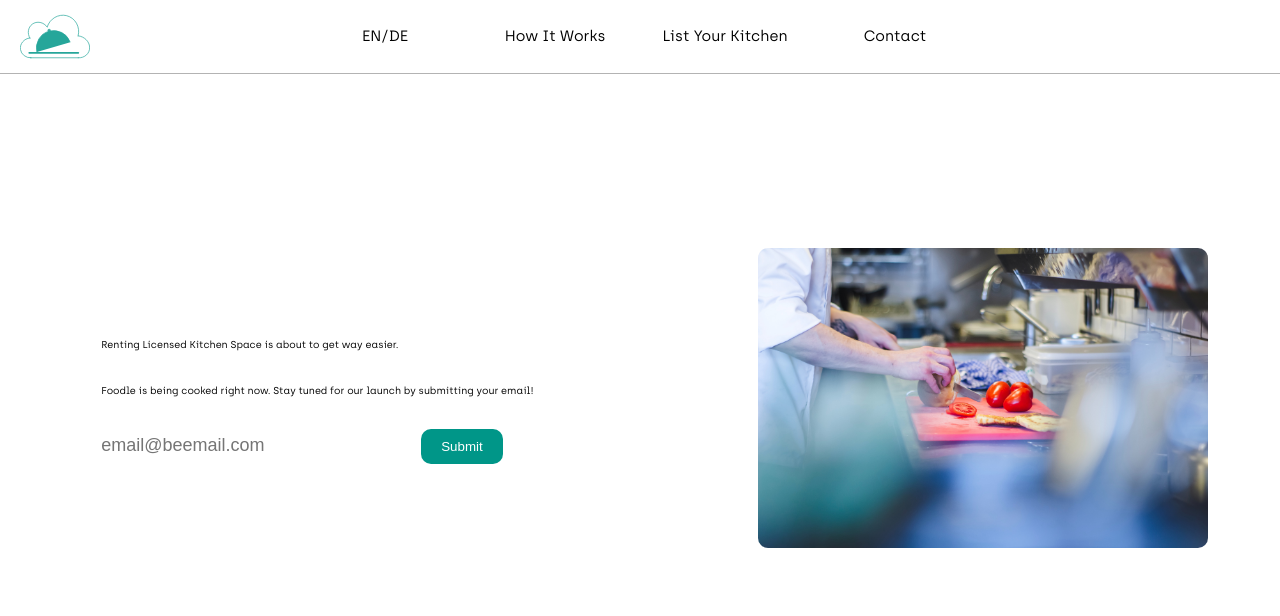
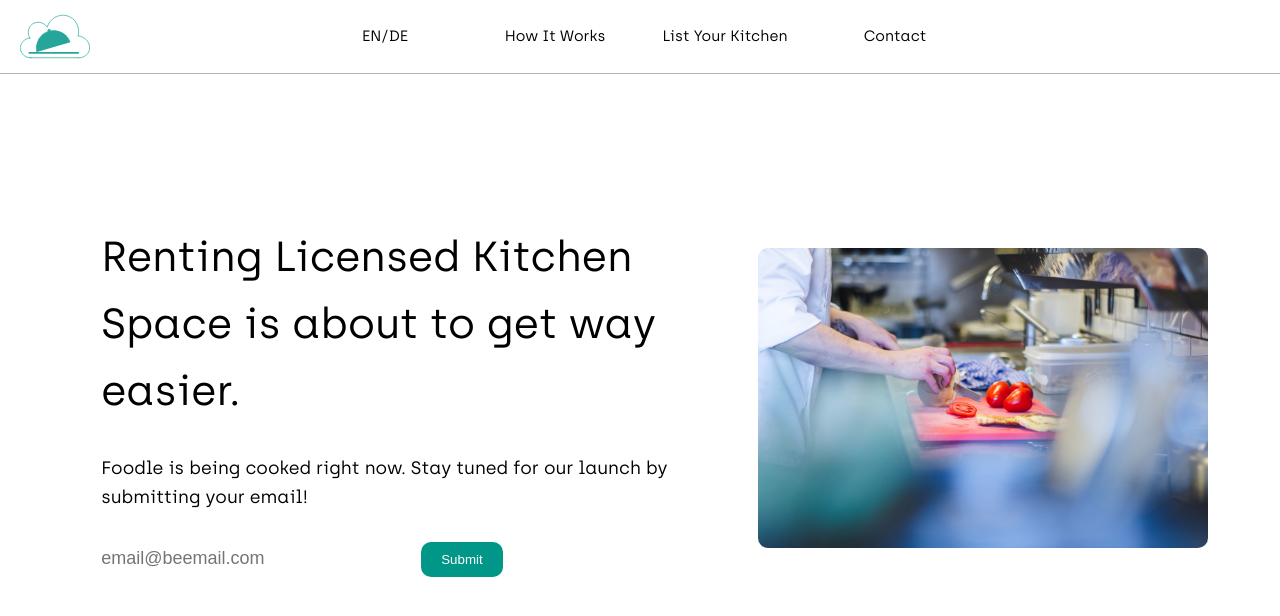
Before and after one commit to FoodleBerlin/foodle, a Next.js app: page / in a window 1280 px wide. Shown: the top 616 px of the page. Built offline with nearby package versions, Linux system fonts and the light colour scheme; a small style sheet from the web is missing.

Commit message:
fix: Fix header issue

```diff
--- a/pages/index.tsx
+++ b/pages/index.tsx
@@ -7,11 +7,8 @@ import Navbar from "../components/Layout/Navbar";
 
 const Home: NextPage = () => {
   const [email, setEmail] = React.useState<string>("");
-  const handleSubmit = () => {
-    console.log(email);
-  };
   return (
-    <div className={styles.container}>
+    <div>
       <Head>
         <title>Foodle</title>
         <meta
@@ -28,7 +25,7 @@ const Home: NextPage = () => {
         </style>
       </Head>
       <Navbar />
-      <main className={styles["hero"]}>
+      <div className={styles["hero"]}>
         <div className={styles["hero__left"]}>
           <h1 className={"header-primary"}>
             Renting Licensed Kitchen Space is about to get way easier.
@@ -54,7 +51,10 @@ const Home: NextPage = () => {
             <Image src={"/landing-2.jpg"} width={450} height={300} />
           </div>
         </div>
-      </main>
+      </div>
+      <h2 className={styles["random-text"] + "header-secondary"}>
+        Make your entrepreneurial food dreams come true.
+      </h2>
     </div>
   );
 };
--- a/styles/base/_typography.scss
+++ b/styles/base/_typography.scss
@@ -10,11 +10,11 @@ body {
   color: $color-white;
 }
 
-.heading-primary {
+.header-primary {
   font-size: 4.2rem;
 }
 
-.heading-secondary {
+.header-secondary {
   font-size: 1.8rem;
 }
 
```
